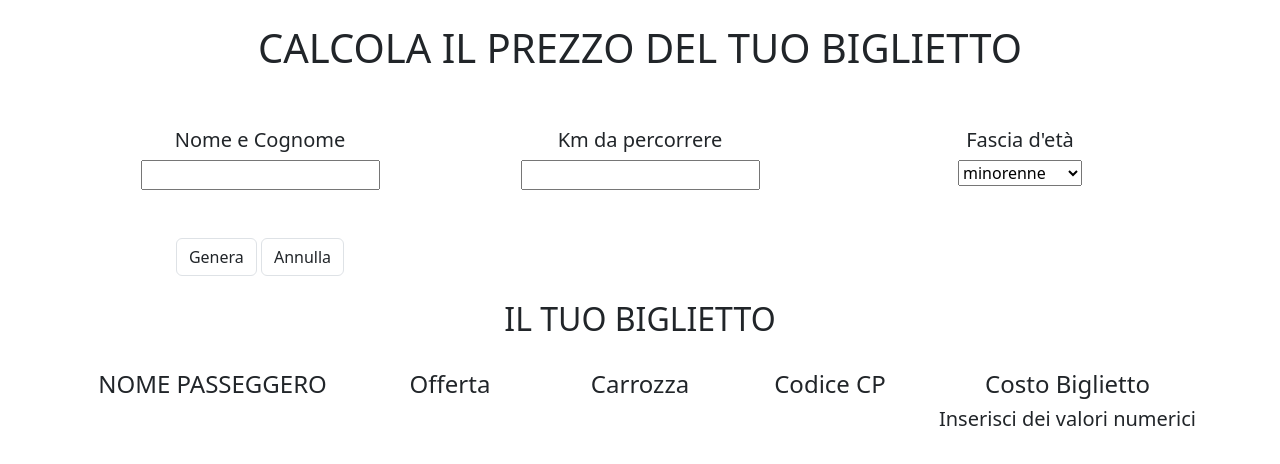
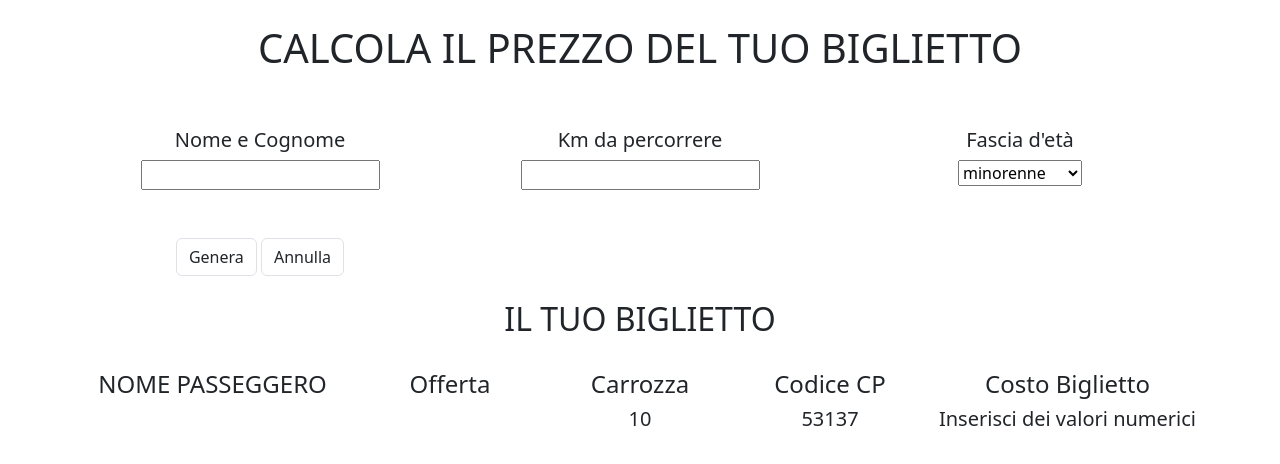
Before and after one commit to giovannimegliola/js-biglietto-treno-form, a plain HTML site: page index.html in a window 1280 px wide. Both pictures are taken after a click on the button "Genera". Drawn offline with nearby package versions, Linux system fonts and the light colour scheme.

Commit message:
added random assignment of coach and cp code

```diff
--- a/index.html
+++ b/index.html
@@ -55,9 +55,11 @@
             </div>
             <div class="col-md-2 mt-4">
               <h4>Carrozza</h4>
+              <h5 id="random_coach"></h5>
             </div>
             <div class="col-md-2 mt-4">
               <h4>Codice CP</h4>
+              <h5 id="random_code"></h5>
             </div>
             <div class="col-md-3 mt-4">
               <h4>Costo Biglietto</h4>
--- a/js/script.js
+++ b/js/script.js
@@ -39,7 +39,9 @@ button.addEventListener ('click', function () {
     let full_name = document.getElementById('full_name').value;
     document.getElementById('passenger').innerHTML = `${full_name}`;
 
+    document.getElementById('random_coach').innerHTML = `${Math.floor(Math.random() * 10) + 1}`;
 
+    document.getElementById('random_code').innerHTML = `${Math.floor(Math.random() * 99999) + 1}`;
 
 
 });
```
Lines whose indentation alone changed are shown as unchanged.
